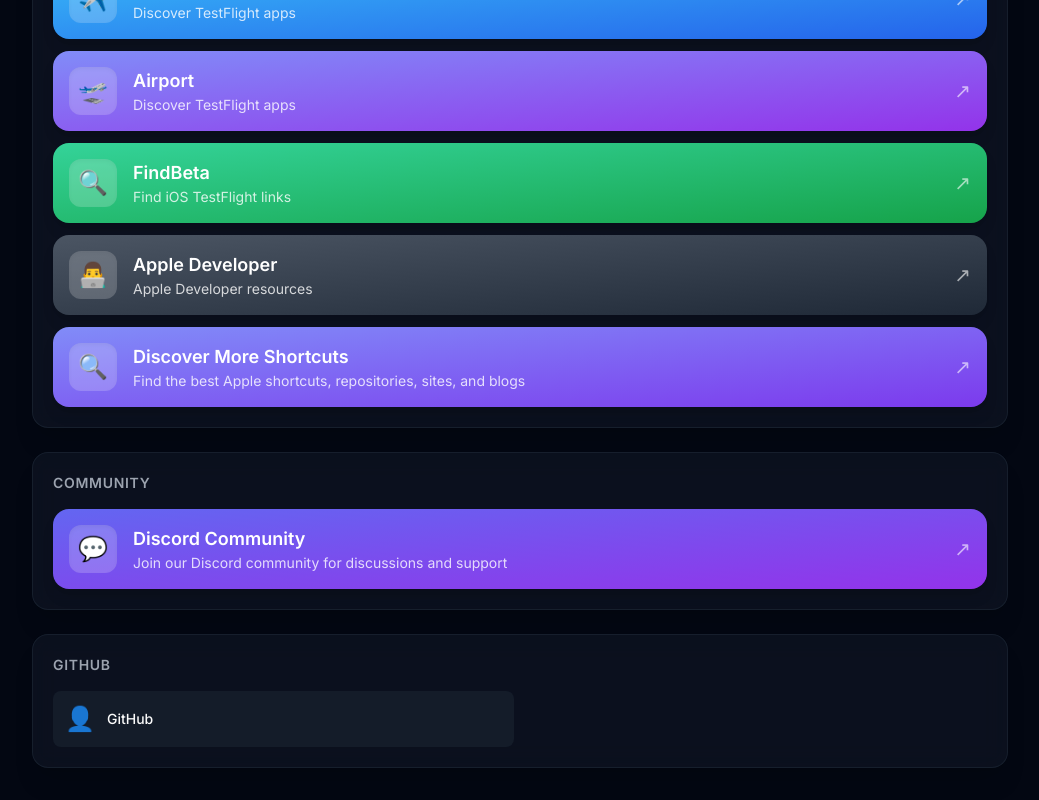
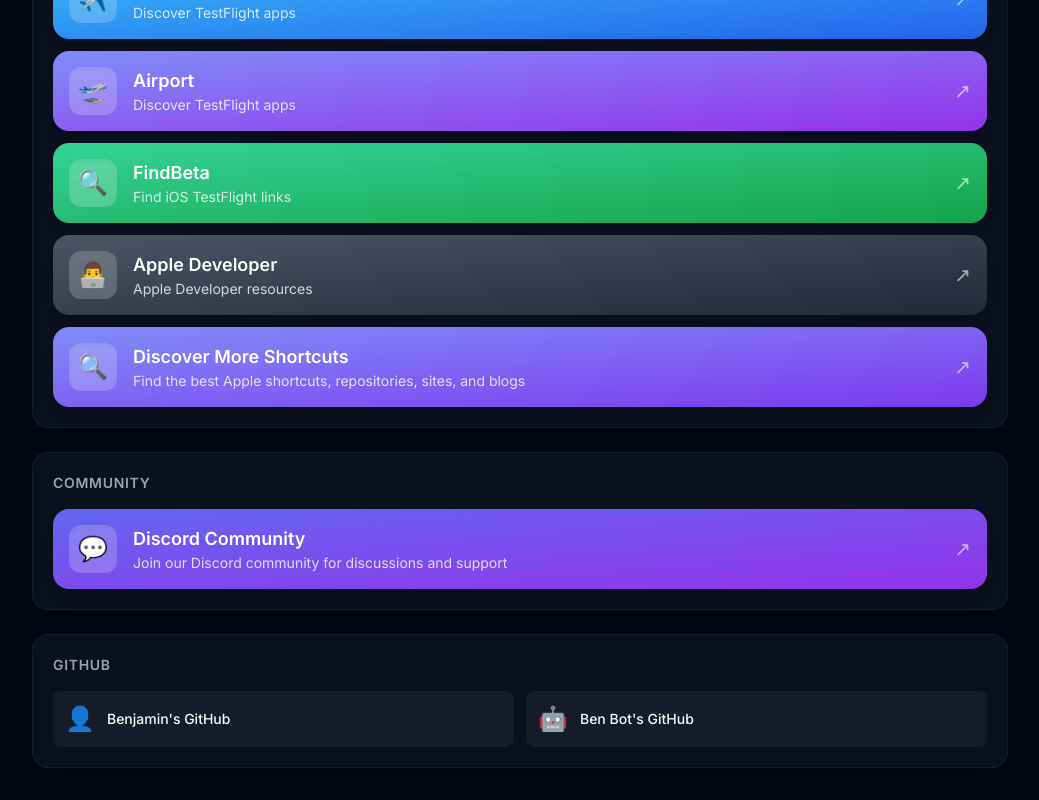
Before and after one commit to benjaminjob1/bens-hub-dashboard, a Next.js app: page / in a window 1280 px wide. Shown: the part 2065-2865 px from the top of the page, without its empty margins (120-1159 px from the left). Built offline with nearby package versions, Linux system fonts and the light colour scheme.

Commit message:
Add both GitHub links

```diff
--- a/src/app/page.tsx
+++ b/src/app/page.tsx
@@ -333,13 +333,22 @@
       <GlassCard title="GitHub">
         <div className="grid grid-cols-1 sm:grid-cols-2 gap-3">
           <a
-            href="https://github.com/benjaminjob1"
+            href="https://github.com/benjaminjob"
             target="_blank"
             rel="noopener noreferrer"
             className="flex items-center gap-3 p-3 rounded-lg bg-gray-800/50 hover:bg-gray-700/50 transition-colors"
           >
             <span className="text-2xl">👤</span>
-            <span className="text-sm font-medium">GitHub</span>
+            <span className="text-sm font-medium">Benjamin's GitHub</span>
+          </a>
+          <a
+            href="https://github.com/benjaminjob1/stats-dashboard-next"
+            target="_blank"
+            rel="noopener noreferrer"
+            className="flex items-center gap-3 p-3 rounded-lg bg-gray-800/50 hover:bg-gray-700/50 transition-colors"
+          >
+            <span className="text-2xl">🤖</span>
+            <span className="text-sm font-medium">Ben Bot's GitHub</span>
           </a>
         </div>
       </GlassCard>
```
